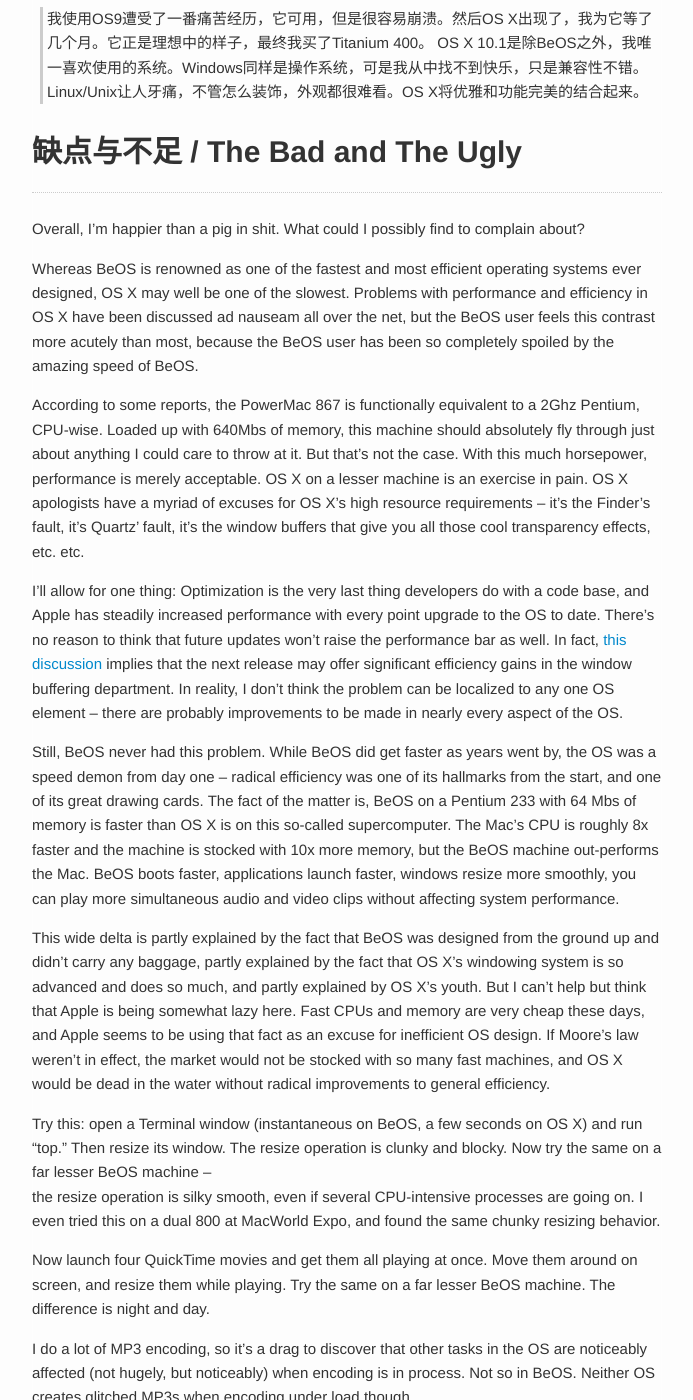
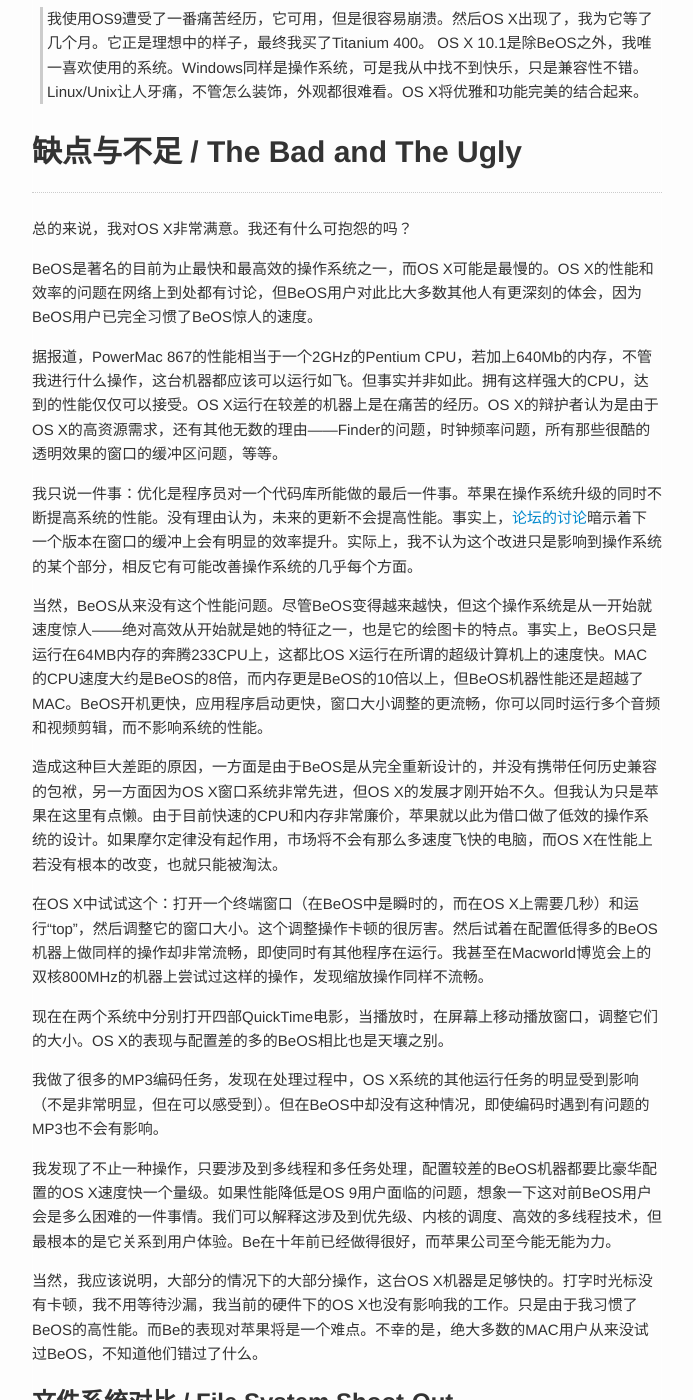
Before and after one commit to DonCN/doncn.github.com, a Jekyll site: the page built from _posts/2013-12-28-Tales-of-BeOS-Refugee.md, in a window 1280 px wide and 1400 px high, scrolled down 15727 px. Shown: the whole window, without its empty margins (293-986 px from the left). Built offline with Jekyll 4.4.1, drawn with Linux system fonts in a browser that asks for light colours; Markdown is read by kramdown in place of the engine named in the settings; comment, search, counter and statistics services are not loaded; some of the changed text lies outside the part shown.

Commit message:
add translations

```diff
--- a/_posts/2013-12-28-Tales-of-BeOS-Refugee.md
+++ b/_posts/2013-12-28-Tales-of-BeOS-Refugee.md
@@ -333,90 +333,27 @@
 
 # 缺点与不足 / The Bad and The Ugly
 
-Overall, I'm happier than a pig in shit. What could I possibly find to complain about?
+总的来说，我对OS X非常满意。我还有什么可抱怨的吗？
 
-Whereas BeOS is renowned as one of the fastest and most efficient
-operating systems ever designed, OS X may well be one of the slowest.
-Problems with performance and efficiency in OS X have been discussed ad
-nauseam all over the net, but the BeOS user feels this contrast more
-acutely than most, because the BeOS user has been so completely spoiled
-by the amazing speed of BeOS.
+BeOS是著名的目前为止最快和最高效的操作系统之一，而OS X可能是最慢的。OS X的性能和效率的问题在网络上到处都有讨论，但BeOS用户对此比大多数其他人有更深刻的体会，因为BeOS用户已完全习惯了BeOS惊人的速度。
 
-According to some reports, the PowerMac 867 is functionally equivalent
-to a 2Ghz Pentium, CPU-wise. Loaded up with 640Mbs of memory, this
-machine should absolutely fly through just about anything I could care
-to throw at it. But that's not the case. With this much horsepower,
-performance is merely acceptable. OS X on a lesser machine is an
-exercise in pain. OS X apologists have a myriad of excuses for OS X's
-high resource requirements  --  it's the Finder's fault, it's Quartz'
-fault, it's the window buffers that give you all those cool transparency
- effects, etc. etc.
+据报道，PowerMac 867的性能相当于一个2GHz的Pentium CPU，若加上640Mb的内存，不管我进行什么操作，这台机器都应该可以运行如飞。但事实并非如此。拥有这样强大的CPU，达到的性能仅仅可以接受。OS X运行在较差的机器上是在痛苦的经历。OS X的辩护者认为是由于OS X的高资源需求，还有其他无数的理由——Finder的问题，时钟频率问题，所有那些很酷的透明效果的窗口的缓冲区问题，等等。
 
+我只说一件事：优化是程序员对一个代码库所能做的最后一件事。苹果在操作系统升级的同时不断提高系统的性能。没有理由认为，未来的更新不会提高性能。事实上，<a href="http://forums.macnn.com/cgi-bin/ultimatebb.cgi?ubb=get_topic&amp;f=46&amp;t=000100" target="_blank">论坛的讨论</a>暗示着下一个版本在窗口的缓冲上会有明显的效率提升。实际上，我不认为这个改进只是影响到操作系统的某个部分，相反它有可能改善操作系统的几乎每个方面。
 
-I'll allow for one thing: Optimization is the very last thing developers
- do with a code base, and Apple has steadily increased performance with
-every point upgrade to the OS to date. There's no reason to think that
-future updates won't raise the performance bar as well. In fact, <a href="http://forums.macnn.com/cgi-bin/ultimatebb.cgi?ubb=get_topic&amp;f=46&amp;t=000100" target="_blank">this discussion</a>
- implies that the next release may offer significant efficiency gains in
- the window buffering department. In reality, I don't think the problem
-can be localized to any one OS element  --  there are probably
-improvements to be made in nearly every aspect of the OS.
+当然，BeOS从来没有这个性能问题。尽管BeOS变得越来越快，但这个操作系统是从一开始就速度惊人——绝对高效从开始就是她的特征之一，也是它的绘图卡的特点。事实上，BeOS只是运行在64MB内存的奔腾233CPU上，这都比OS X运行在所谓的超级计算机上的速度快。MAC的CPU速度大约是BeOS的8倍，而内存更是BeOS的10倍以上，但BeOS机器性能还是超越了MAC。BeOS开机更快，应用程序启动更快，窗口大小调整的更流畅，你可以同时运行多个音频和视频剪辑，而不影响系统的性能。
 
-Still, BeOS never had this problem. While BeOS did get faster as years
-went by, the OS was a speed demon from day one  --  radical efficiency
-was one of its hallmarks from the start, and one of its great drawing
-cards. The fact of the matter is, BeOS on a Pentium 233 with 64 Mbs of
-memory is faster than OS X is on this so-called supercomputer. The Mac's
- CPU is roughly 8x faster and the machine is stocked with 10x more
-memory, but the BeOS machine out-performs the Mac. BeOS boots faster,
-applications launch faster, windows resize more smoothly, you can play
-more simultaneous audio and video clips without affecting system
-performance.
+造成这种巨大差距的原因，一方面是由于BeOS是从完全重新设计的，并没有携带任何历史兼容的包袱，另一方面因为OS X窗口系统非常先进，但OS X的发展才刚开始不久。但我认为只是苹果在这里有点懒。由于目前快速的CPU和内存非常廉价，苹果就以此为借口做了低效的操作系统的设计。如果摩尔定律没有起作用，市场将不会有那么多速度飞快的电脑，而OS X在性能上若没有根本的改变，也就只能被淘汰。
 
-This wide delta is partly explained by the fact that BeOS was designed
-from the ground up and didn't carry any baggage, partly explained by the
- fact that OS X's windowing system is so advanced and does so much, and
-partly explained by OS X's youth. But I can't help but think that Apple
-is being somewhat lazy here. Fast CPUs and memory are very cheap these
-days, and Apple seems to be using that fact as an excuse for inefficient
- OS design. If Moore's law weren't in effect, the market would not be
-stocked with so many fast machines, and OS X would be dead in the water
-without radical improvements to general efficiency.
+在OS X中试试这个：打开一个终端窗口（在BeOS中是瞬时的，而在OS X上需要几秒）和运行“top”，然后调整它的窗口大小。这个调整操作卡顿的很厉害。然后试着在配置低得多的BeOS机器上做同样的操作却非常流畅，即使同时有其他程序在运行。我甚至在Macworld博览会上的双核800MHz的机器上尝试过这样的操作，发现缩放操作同样不流畅。
 
-Try this: open a Terminal window (instantaneous on BeOS, a few seconds
-on OS X) and run "top." Then resize its window. The resize operation is
-clunky and blocky. Now try the same on a far lesser BeOS machine  --
-the resize operation is silky smooth, even if several CPU-intensive
-processes are going on. I even tried this on a dual 800 at MacWorld
-Expo, and found the same chunky resizing behavior.
+现在在两个系统中分别打开四部QuickTime电影，当播放时，在屏幕上移动播放窗口，调整它们的大小。OS X的表现与配置差的多的BeOS相比也是天壤之别。
 
-Now launch four QuickTime movies and get them all playing at once. Move
-them around on screen, and resize them while playing. Try the same on a
-far lesser BeOS machine. The difference is night and day.
+我做了很多的MP3编码任务，发现在处理过程中，OS X系统的其他运行任务的明显受到影响（不是非常明显，但在可以感受到）。但在BeOS中却没有这种情况，即使编码时遇到有问题的MP3也不会有影响。
 
-I do a lot of MP3 encoding, so it's a drag to discover that other tasks
-in the OS are noticeably affected (not hugely, but noticeably) when
-encoding is in process. Not so in BeOS. Neither OS creates glitched MP3s
- when encoding under load though.
+我发现了不止一种操作，只要涉及到多线程和多任务处理，配置较差的BeOS机器都要比豪华配置的OS X速度快一个量级。如果性能降低是OS 9用户面临的问题，想象一下这对前BeOS用户会是多么困难的一件事情。我们可以解释这涉及到优先级、内核的调度、高效的多线程技术，但最根本的是它关系到用户体验。Be在十年前已经做得很好，而苹果公司至今能无能为力。
 
-There is not a single operation I can find that involves multithreading
-and multitasking that is not leagues faster on a lesser BeOS machine
-than it is on a hot-rod OS X box. If the performance hit is a tough pill
- for OS 9 users to swallow, imagine how much harder it is for the BeOS
-user. We could go into a long discussion about priorities, kernel
-scheduling, and effective multithreading techniques, but the bottom line
- is that it's all about the user experience. Be nailed this one a decade
- ago, while Apple still hasn't gotten it right.
-
-I should, however, take a moment to say that most of the time, and for
-most of what I do, OS X on this machine is fast enough. I'm not typing
-ahead of the cursor, I'm not sitting on my thumbs waiting for
-hourglasses, and I'm not in any real-world way stymied by OS X on my
-current hardware. It's just that I have lived with a very high standard
-of performance for long enough that it started to feel normal to me.
-Be's performance bar is going to be a tough hurdle for Apple.
-Unfortunately, the vast, vast majority of the Mac-using population has
-never tried BeOS, and doesn't know what they're missing.
+当然，我应该说明，大部分的情况下的大部分操作，这台OS X机器是足够快的。打字时光标没有卡顿，我不用等待沙漏，我当前的硬件下的OS X也没有影响我的工作。只是由于我习惯了BeOS的高性能。而Be的表现对苹果将是一个难点。不幸的是，绝大多数的MAC用户从来没试过BeOS，不知道他们错过了什么。
 
 ## 文件系统对比 / File System Shoot-Out
 
@@ -440,22 +377,11 @@
 Be的数据库式文件系统的一些操作举例：
 
 <ul>
-	<li>Copy your MP3 files' ID3 tags to Artist, Title, Year, Genre
-attributes. Sift and sort through your collection in the Tracker in
-almost anyway imaginable, or build playlists from MP3 attribute queries
-with far more flexibility than you get in other OSes. </li>
+	<li>Copy your MP3 files' ID3 tags to Artist, Title, Year, Genre attributes. Sift and sort through your collection in the Tracker in almost anyway imaginable, or build playlists from MP3 attribute queries with far more flexibility than you get in other OSes. </li>
 
-	<li>BeMail messages store Subject, From, To, CC:, Date, etc. in
-attributes. Create virtual mailboxes based on live, instantaneous query
-results. This lets you obtain views of your email store that are
-irrespective of the actual folder locations of BeMail messages on disk.</li>
+	<li>BeMail messages store Subject, From, To, CC:, Date, etc. in attributes. Create virtual mailboxes based on live, instantaneous query results. This lets you obtain views of your email store that are irrespective of the actual folder locations of BeMail messages on disk.</li>
 
-	<li>Years ago, I created a custom file type based on text, with
-attributes for author, title, email, URL, etc. Then I wrote a CGI script
- in perl to extract and dish up these attributes over the web. In other
-words, I was serving up a database-backed web site without having to
-install or learn any database software whatsoever. That site now runs on
- <a href="http://www.onlamp.com/" target="_blank">LAMP</a>, but you can see how the site was created <a href="http://www.betips.net/TrackerBase/" target="_blank">here</a>.</li>
+	<li>Years ago, I created a custom file type based on text, with attributes for author, title, email, URL, etc. Then I wrote a CGI script  in perl to extract and dish up these attributes over the web. In other words, I was serving up a database-backed web site without having to install or learn any database software whatsoever. That site now runs on  <a href="http://www.onlamp.com/" target="_blank">LAMP</a>, but you can see how the site was created <a href="http://www.betips.net/TrackerBase/" target="_blank">here</a>.</li>
 
 </ul>
 
```
